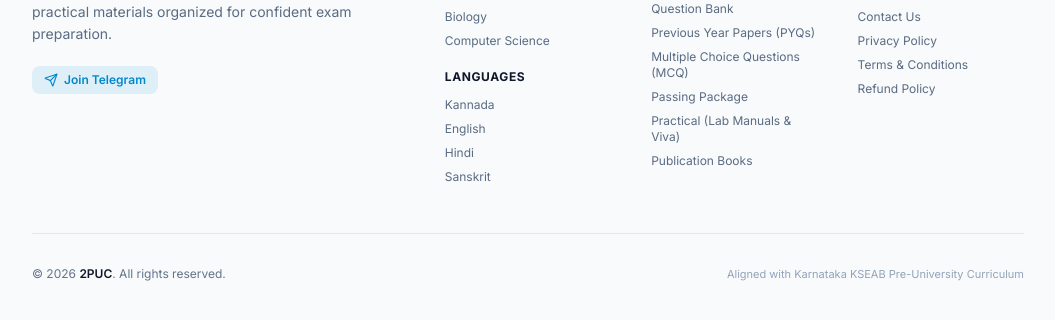
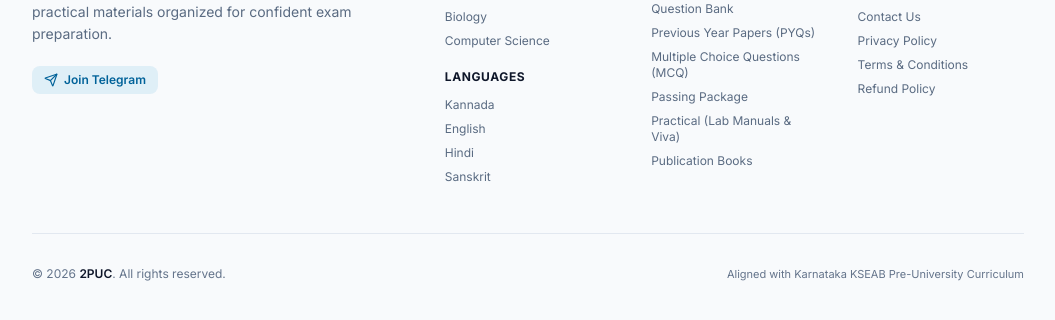
Before and after one commit to bkeshava636-dot/2NDPUCNOTES, a React (Vite) app in the folder artifacts/notes-store/: page /contribute in a window 1280 px wide. Shown: the part 1379-1699 px from the top of the page, without its empty margins (112-1167 px from the left). Built offline with nearby package versions, Linux system fonts and the light colour scheme; no server answers; what @workspace/api-client-react would draw is missing.

Commit message:
fix(a11y): improve color contrast for footer telegram badge and curriculum text

```diff
--- a/artifacts/notes-store/src/components/footer.tsx
+++ b/artifacts/notes-store/src/components/footer.tsx
@@ -91,7 +91,7 @@ export function Footer() {
                   href={TELEGRAM_LINK}
                   target="_blank"
                   rel="noreferrer"
-                  className="inline-flex items-center gap-1.5 px-3 py-1.5 rounded-lg bg-[#0088cc]/10 hover:bg-[#0088cc]/20 text-[#0088cc] text-xs font-semibold transition-colors"
+                  className="inline-flex items-center gap-1.5 px-3 py-1.5 rounded-lg bg-[#0088cc]/10 hover:bg-[#0088cc]/20 text-[#006299] text-xs font-semibold transition-colors"
                 >
                   <Send className="h-3.5 w-3.5" />
                   <span>{t("Join Telegram", "ಟೆಲಿಗ್ರಾಂ ಸೇರಿ")}</span>
@@ -195,7 +195,7 @@ export function Footer() {
             <p>
               &copy; {new Date().getFullYear()} <span className="font-semibold text-[#0f172a]">2PUC</span>. {t("All rights reserved.", "ಎಲ್ಲ ಹಕ್ಕುಗಳನ್ನು ಕಾಯ್ದಿರಿಸಲಾಗಿದೆ.")}
             </p>
-            <p className="text-center sm:text-right text-[11px] text-[#94a3b8]">
+            <p className="text-center sm:text-right text-[11px] text-[#64748b]">
               {t("Aligned with Karnataka KSEAB Pre-University Curriculum", "ಕರ್ನಾಟಕ ಪದವಿ ಪೂರ್ವ ಶಿಕ್ಷಣ ಮಂಡಳಿ ಪಠ್ಯಕ್ರಮ")}
             </p>
           </div>
```
